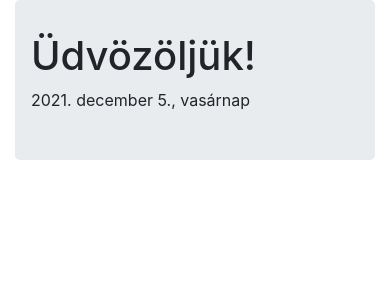
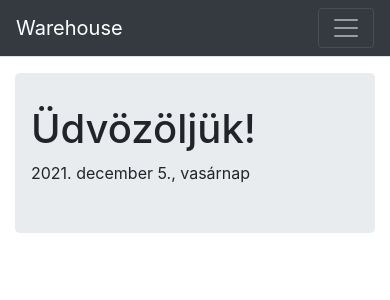
Before and after one commit to jbence1994/warehouse-ui, a React (Create React App) app: page / in a window 390 px wide. Shown: the top 300 px of the page. Built offline with nearby package versions, Linux system fonts and the light colour scheme.

Commit message:
Add navbar

```diff
--- a/src/App.js
+++ b/src/App.js
@@ -1,6 +1,7 @@
 import React, { useState } from "react";
 import { BrowserRouter, Switch, Route } from "react-router-dom";
 
+import Navbar from "./components/common/navbar";
 import Home from "./pages/home";
 
 import "./App.css";
@@ -13,11 +14,13 @@ const App = () => {
     },
   });
 
+  const { name: applicationName } = application;
   const { pages } = application;
   const { home } = pages;
 
   return (
     <BrowserRouter>
+      <Navbar title={applicationName} homeRoute={home.path} routes={[]} />
       <main className="container">
         <Switch>
           <Route exact path={home.path} component={Home} />
--- /dev/null
+++ b/src/components/common/navbar.jsx
@@ -0,0 +1,30 @@
+import React, { useState } from "react";
+
+import NavbarBrand from "./navbarBrand";
+import NavbarLinks from "./navbarLinks";
+import NavbarTogglerButton from "./navbarTogglerButton";
+import NavbarCollapse from "./navbarCollapse";
+
+const Navbar = ({ title, homeRoute, routes }) => {
+  const [isOpen, setIsOpen] = useState(true);
+
+  const toggle = () => {
+    setIsOpen(!isOpen);
+  };
+
+  return (
+    <header>
+      <nav className="navbar navbar-expand-sm navbar-toggleable-sm navbar-dark bg-dark border-bottom box-shadow mb-3">
+        <div className="container">
+          <NavbarBrand title={title} route={homeRoute} />
+          <NavbarTogglerButton isOpen={isOpen} toggle={toggle} />
+          <NavbarCollapse isOpen={isOpen}>
+            <NavbarLinks routes={routes} />
+          </NavbarCollapse>
+        </div>
+      </nav>
+    </header>
+  );
+};
+
+export default Navbar;
--- /dev/null
+++ b/src/components/common/navbarBrand.jsx
@@ -0,0 +1,12 @@
+import React from "react";
+import { Link } from "react-router-dom";
+
+const NavbarBrand = ({ title, route }) => {
+  return (
+    <Link className="navbar-brand" to={route}>
+      {title}
+    </Link>
+  );
+};
+
+export default NavbarBrand;
--- /dev/null
+++ b/src/components/common/navbarCollapse.jsx
@@ -0,0 +1,18 @@
+import React from "react";
+
+const NavbarCollapse = ({ isOpen, children }) => {
+  const getNavbarCollapseClass = () =>
+    "navbar-collapse collapse d-sm-inline-flex flex-sm-row-reverse";
+
+  return (
+    <div
+      className={
+        isOpen ? getNavbarCollapseClass() : `${getNavbarCollapseClass()} show`
+      }
+    >
+      {children}
+    </div>
+  );
+};
+
+export default NavbarCollapse;
--- /dev/null
+++ b/src/components/common/navbarLinks.jsx
@@ -0,0 +1,14 @@
+import { Link } from "react-router-dom";
+
+const NavbarLinks = ({ routes }) => {
+  return (
+    <div className="navbar-nav flex-grow">
+      {routes.map((route) => (
+        <Link key={route.name} className="nav-item nav-link" to={route.path}>
+          {route.name}
+        </Link>
+      ))}
+    </div>
+  );
+};
+export default NavbarLinks;
--- /dev/null
+++ b/src/components/common/navbarTogglerButton.jsx
@@ -0,0 +1,22 @@
+import React from "react";
+
+const NavbarTogglerButton = ({ isOpen, toggle }) => {
+  const getNavbarTogglerClass = () => "navbar-toggler";
+
+  return (
+    <button
+      className={
+        isOpen
+          ? getNavbarTogglerClass()
+          : `${getNavbarTogglerClass()} collapsed`
+      }
+      type="button"
+      onClick={toggle}
+      data-toggle="collapse"
+    >
+      <span className="navbar-toggler-icon" />
+    </button>
+  );
+};
+
+export default NavbarTogglerButton;
```
